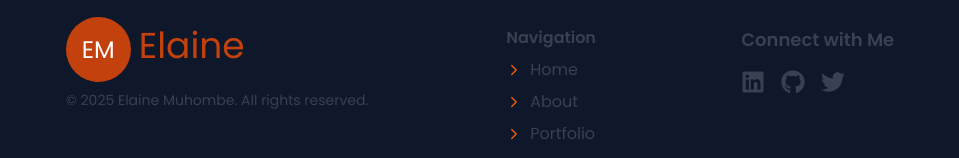
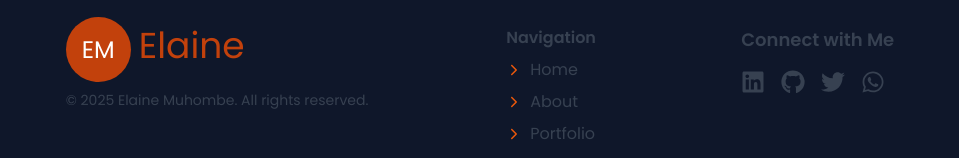
Before and after one commit to elaine-mern-dev/elaine-portfolio, a React (Vite) app: page /home in a window 1280 px wide. Shown: the part 2207-2365 px from the top of the page, without its empty margins (160-1119 px from the left). Built offline with nearby package versions, Linux system fonts and the light colour scheme.

Commit message:
feat: update social links with real profiles and add WhatsApp contact

```diff
--- a/src/constants/socialLinks.ts
+++ b/src/constants/socialLinks.ts
@@ -1,6 +1,7 @@
 // src/constants/socialLinks.ts
 import type { IconType } from "react-icons";
-import { FaLinkedin, FaGithub, FaTwitter } from "react-icons/fa";
+import { FaLinkedin, FaGithub, FaTwitter, FaWhatsapp } from "react-icons/fa";
+
 
 export interface SocialLink {
   href: string;
@@ -10,18 +11,23 @@ export interface SocialLink {
 
 export const socialLinks: SocialLink[] = [
   {
-    href: "https://linkedin.com/in/yourprofile",
+    href: "https://www.linkedin.com/in/elaine-muhombe/",
     icon: FaLinkedin,
     label: "LinkedIn",
   },
   {
-    href: "https://github.com/yourprofile",
+    href: "https://github.com/elaine-mern-dev",
     icon: FaGithub,
     label: "GitHub",
   },
   {
-    href: "https://twitter.com/yourprofile",
+    href: "https://x.com/emuhombe",
     icon: FaTwitter,
     label: "Twitter",
   },
+  {
+    href: "https://wa.me/+254701217788",
+    icon: FaWhatsapp,
+    label: "WhatsApp",
+  },
 ];
```
